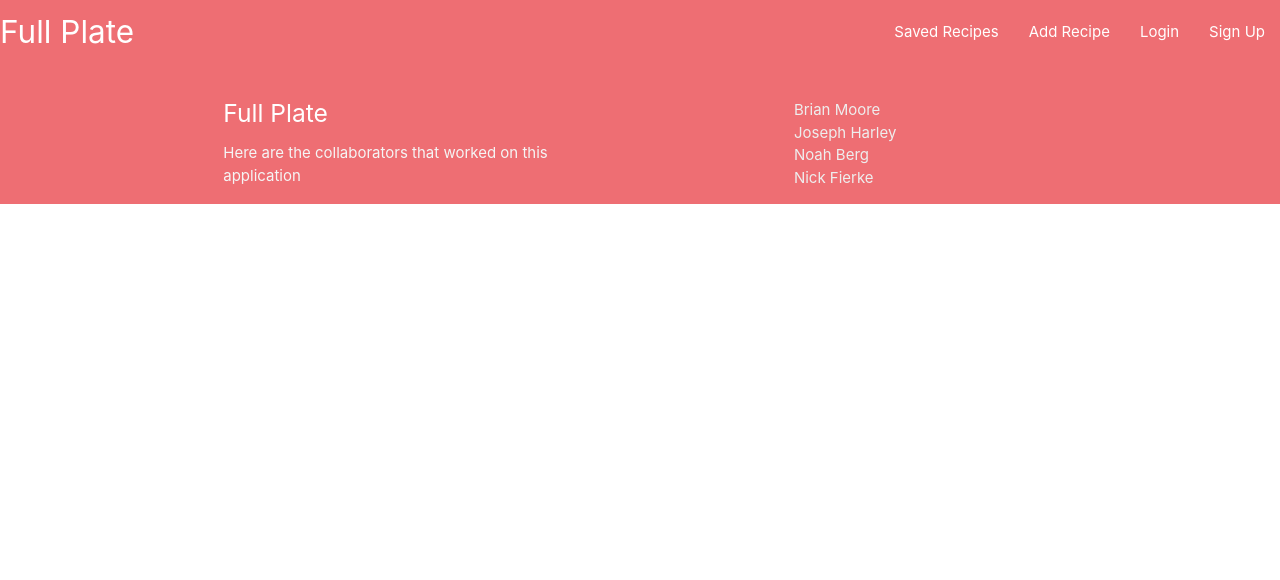
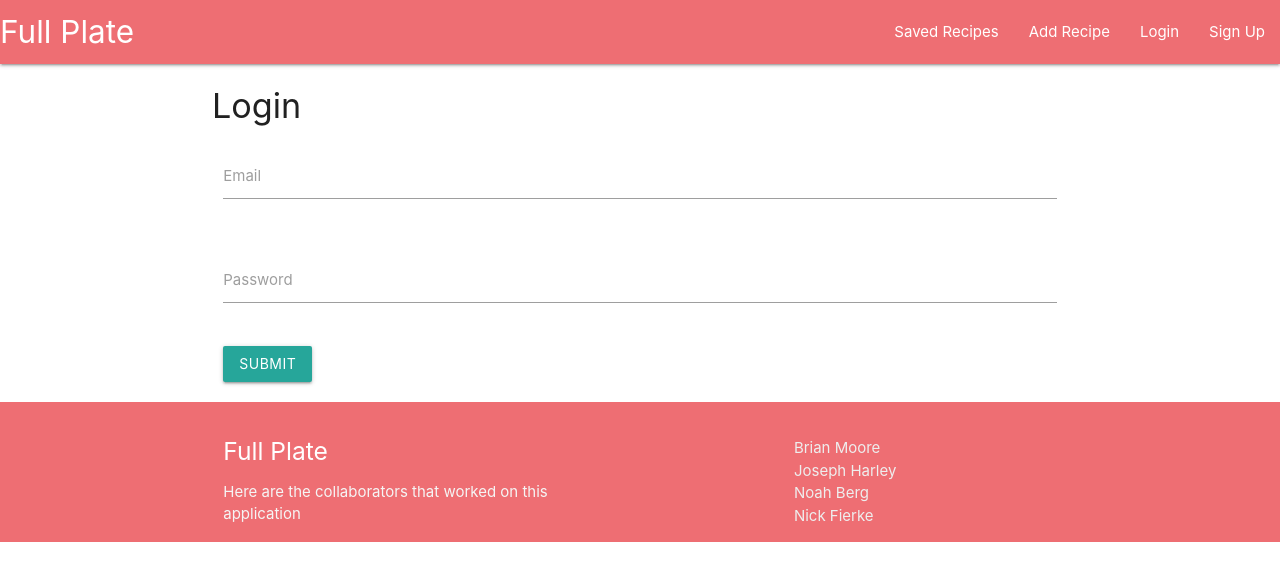
Before and after one commit to Bmoore4452/Full-Plate, a React (Create React App) app in the folder Client/: page /login in a window 1280 px wide. Shown: the top 580 px of the page. Built offline with nearby package versions, Linux system fonts and the light colour scheme.

Commit message:
added login page

```diff
--- a/Client/src/App.js
+++ b/Client/src/App.js
@@ -7,6 +7,7 @@ import Footer from './components/Footer';
 import Home from './pages/Home';
 import SingleRecipe from './pages/SingleRecipe';
 import SignUp from './pages/Signup';
+import Login from './pages/Login';
 
 const client = new ApolloClient({
   uri: '/graphql',
@@ -32,6 +33,10 @@ function App() {
               path='/signup'
               element={<SignUp />}
             />
+            <Route
+              path='/login'
+              element={<Login />}
+            />
           </Routes>
         </div>
         <Footer />
--- a/Client/src/pages/Login.js
+++ b/Client/src/pages/Login.js
@@ -1,11 +1,14 @@
-import { TextInput, Button, Alert } from 'materialize-css';
+import React, { useState } from 'react';
+import { Link } from 'react-router-dom';
+import { useMutation } from "@apollo/client";
+import { LOGIN_USER } from '../utils/mutations';
+import auth from '../utils/auth';
 
-const LoginForm = () => {
-  const [userFormData, setUserFormData] = useState({ email: '', password: '' });
-  const [validated] = useState(false);
-  const [showAlert, setShowAlert] = useState(false);
+const Login = () => {
+  const [userFormData, setUserFormData] = useState({ username: '', email: ''});
+  const [login, { error, data }] = useMutation(LOGIN_USER);
 
-  const handleInputChange = (event) => {
+  const handleChange = (event) => {
     const { name, value } = event.target;
     setUserFormData({ ...userFormData, [name]: value });
   };
@@ -13,58 +16,51 @@ const LoginForm = () => {
   const handleFormSubmit = async (event) => {
     event.preventDefault();
 
-    const form = event.currentTarget;
-    if (form.checkValidity() === false) {
-      event.preventDefault();
-      event.stopPropagation();
+    try {
+      const { data } = await login({
+        variables: { ...userFormData }
+      });
+
+      auth.login(data.addUser.token);
     }
-
-// Perform login logic here if using a backend
-    setUserFormData({
-      username: '',
-      email: '',
-      password: '',
-    });
+    catch (e) {
+      console.error(e);
+    }
   };
 
   return (
-    <>
-      <form noValidate validated={validated} onSubmit={handleFormSubmit}>
-        <Alert dismissible onClose={() => setShowAlert(false)} open={showAlert} color='red'>
-          Something went wrong with your login credentials!
-        </Alert>
-        <TextInput
-          label='Email'
-          id='email'
-          name='email'
-          type='email'
-          value={userFormData.email}
-          onChange={handleInputChange}
-          required
-        >
-          <span className='red-text'>Email is required!</span>
-        </TextInput>
-        <TextInput
-          label='Password'
-          id='password'
-          name='password'
-          type='password'
-          value={userFormData.password}
-          onChange={handleInputChange}
-          required
-        >
-          <span className='red-text'>Password is required!</span>
-        </TextInput>
-        <Button
-          disabled={!(userFormData.email && userFormData.password)}
-          type='submit'
-          waves='light'
-          className='green'>
-          Submit
-        </Button>
-      </form>
-    </>
+    <div className="row">
+      <h4>Login</h4>
+      {data ? (
+        <p>
+          You are signed in head {' '}
+          <Link to={"/"}>back to homepage</Link>
+        </p>
+      ): (
+        <form onSubmit={handleFormSubmit} className="col s12">
+          <div className="row">
+            <div className="input-field col s12">
+              <input value={userFormData.email} onChange={handleChange} name="email" type="email" className="validate"/>
+              <label for="email">Email</label>
+            </div>
+          </div>
+          <div className="row">
+            <div className="input-field col s12">
+              <input value={userFormData.password} onChange={handleChange} name="password" type="password" className="validate"/>
+              <label for="password">Password</label>
+            </div>
+          </div>
+          <button className="btn waves-effect waves-light" type="submit" name="action">Submit</button>
+        </form>
+      )}
+
+      {error && (
+        <div>
+        {error.message}
+        </div>
+      )}
+    </div>
   );
 };
 
-export default LoginForm;
+export default Login;
```
Also changed, not shown: 1 other file (tests, documents, lock files or other folders).
